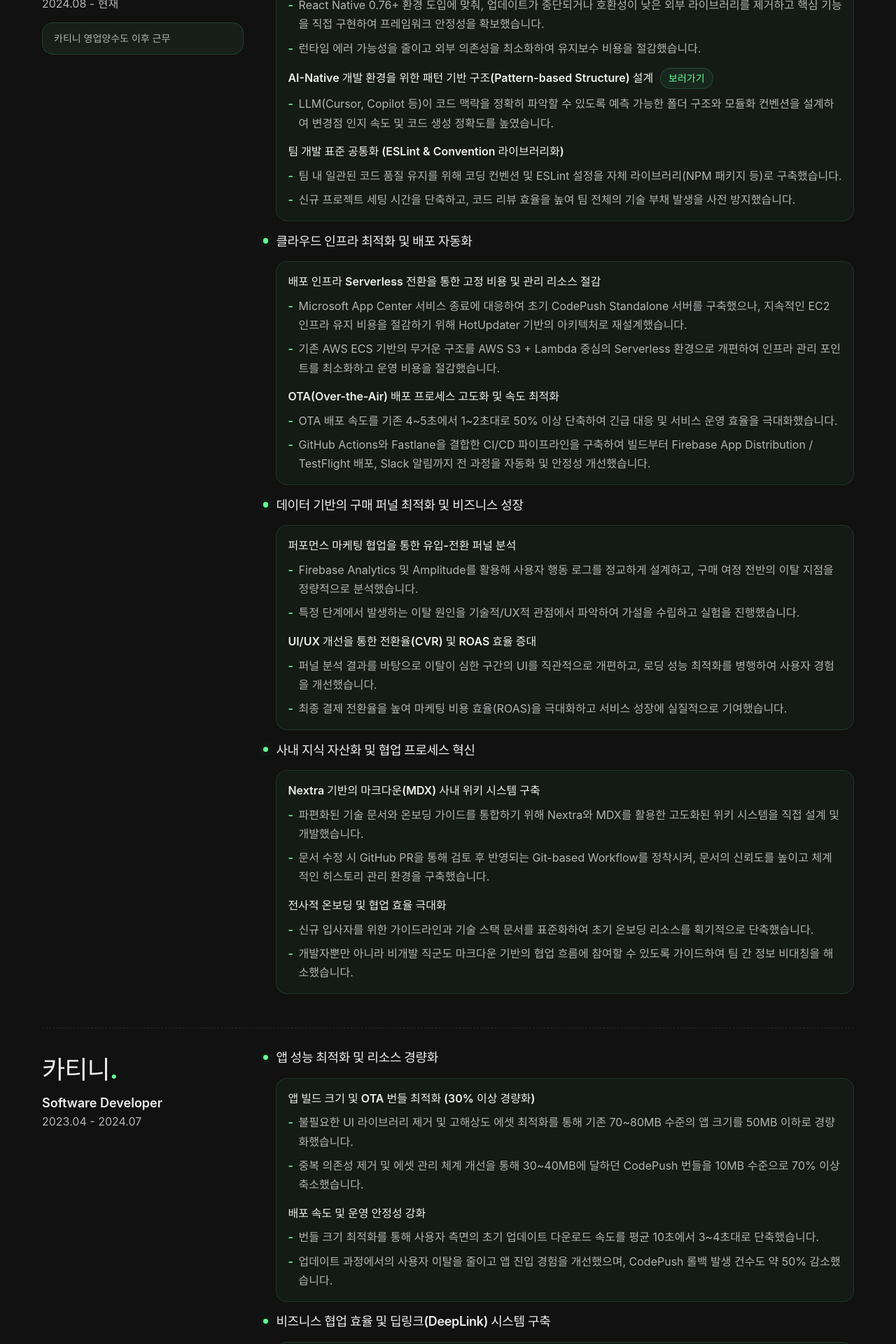
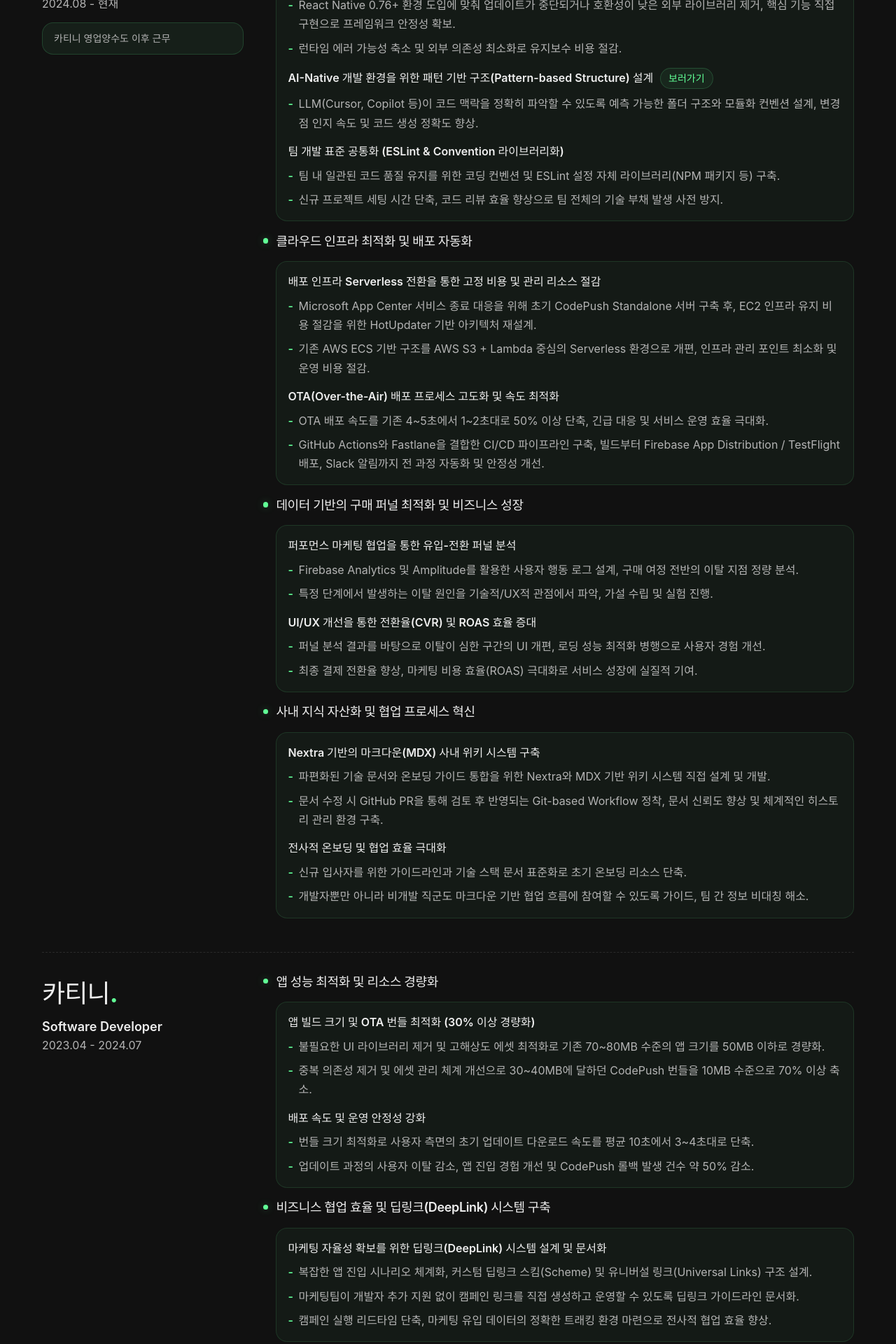
Before and after one commit to RyuWoong/ryuwoong.github.io, a Next.js app: page /profile in a window 1280 px wide. Shown: the part 1260-3180 px from the top of the page at 70% size. Built offline with nearby package versions, Linux system fonts and the light colour scheme; a web font is replaced by a local one.

Commit message:
프로필 경력 문구 명사형으로 정리

```diff
--- a/app/(main)/profile/page.tsx
+++ b/app/(main)/profile/page.tsx
@@ -90,14 +90,14 @@ const experiences: Experience[] = [
           {
             title: "뉴 아키텍처(New Architecture) 대응 및 의존성 최적화",
             details: [
-              "React Native 0.76+ 환경 도입에 맞춰, 업데이트가 중단되거나 호환성이 낮은 외부 라이브러리를 제거하고 핵심 기능을 직접 구현하여 프레임워크 안정성을 확보했습니다.",
-              "런타임 에러 가능성을 줄이고 외부 의존성을 최소화하여 유지보수 비용을 절감했습니다.",
+              "React Native 0.76+ 환경 도입에 맞춰 업데이트가 중단되거나 호환성이 낮은 외부 라이브러리 제거, 핵심 기능 직접 구현으로 프레임워크 안정성 확보.",
+              "런타임 에러 가능성 축소 및 외부 의존성 최소화로 유지보수 비용 절감.",
             ],
           },
           {
             title: "AI-Native 개발 환경을 위한 패턴 기반 구조(Pattern-based Structure) 설계",
             details: [
-              "LLM(Cursor, Copilot 등)이 코드 맥락을 정확히 파악할 수 있도록 예측 가능한 폴더 구조와 모듈화 컨벤션을 설계하여 변경점 인지 속도 및 코드 생성 정확도를 높였습니다.",
+              "LLM(Cursor, Copilot 등)이 코드 맥락을 정확히 파악할 수 있도록 예측 가능한 폴더 구조와 모듈화 컨벤션 설계, 변경점 인지 속도 및 코드 생성 정확도 향상.",
             ],
             href: "/blog/2",
             linkLabel: "보러가기",
@@ -105,8 +105,8 @@ const experiences: Experience[] = [
           {
             title: "팀 개발 표준 공통화 (ESLint & Convention 라이브러리화)",
             details: [
-              "팀 내 일관된 코드 품질 유지를 위해 코딩 컨벤션 및 ESLint 설정을 자체 라이브러리(NPM 패키지 등)로 구축했습니다.",
-              "신규 프로젝트 세팅 시간을 단축하고, 코드 리뷰 효율을 높여 팀 전체의 기술 부채 발생을 사전 방지했습니다.",
+              "팀 내 일관된 코드 품질 유지를 위한 코딩 컨벤션 및 ESLint 설정 자체 라이브러리(NPM 패키지 등) 구축.",
+              "신규 프로젝트 세팅 시간 단축, 코드 리뷰 효율 향상으로 팀 전체의 기술 부채 발생 사전 방지.",
             ],
           },
         ],
@@ -117,15 +117,15 @@ const experiences: Experience[] = [
           {
             title: "배포 인프라 Serverless 전환을 통한 고정 비용 및 관리 리소스 절감",
             details: [
-              "Microsoft App Center 서비스 종료에 대응하여 초기 CodePush Standalone 서버를 구축했으나, 지속적인 EC2 인프라 유지 비용을 절감하기 위해 HotUpdater 기반의 아키텍처로 재설계했습니다.",
-              "기존 AWS ECS 기반의 무거운 구조를 AWS S3 + Lambda 중심의 Serverless 환경으로 개편하여 인프라 관리 포인트를 최소화하고 운영 비용을 절감했습니다.",
+              "Microsoft App Center 서비스 종료 대응을 위해 초기 CodePush Standalone 서버 구축 후, EC2 인프라 유지 비용 절감을 위한 HotUpdater 기반 아키텍처 재설계.",
+              "기존 AWS ECS 기반 구조를 AWS S3 + Lambda 중심의 Serverless 환경으로 개편, 인프라 관리 포인트 최소화 및 운영 비용 절감.",
             ],
           },
           {
             title: "OTA(Over-the-Air) 배포 프로세스 고도화 및 속도 최적화",
             details: [
-              "OTA 배포 속도를 기존 4~5초에서 1~2초대로 50% 이상 단축하여 긴급 대응 및 서비스 운영 효율을 극대화했습니다.",
-              "GitHub Actions와 Fastlane을 결합한 CI/CD 파이프라인을 구축하여 빌드부터 Firebase App Distribution / TestFlight 배포, Slack 알림까지 전 과정을 자동화 및 안정성 개선했습니다.",
+              "OTA 배포 속도를 기존 4~5초에서 1~2초대로 50% 이상 단축, 긴급 대응 및 서비스 운영 효율 극대화.",
+              "GitHub Actions와 Fastlane을 결합한 CI/CD 파이프라인 구축, 빌드부터 Firebase App Distribution / TestFlight 배포, Slack 알림까지 전 과정 자동화 및 안정성 개선.",
             ],
           },
         ],
@@ -136,15 +136,15 @@ const experiences: Experience[] = [
           {
             title: "퍼포먼스 마케팅 협업을 통한 유입-전환 퍼널 분석",
             details: [
-              "Firebase Analytics 및 Amplitude를 활용해 사용자 행동 로그를 정교하게 설계하고, 구매 여정 전반의 이탈 지점을 정량적으로 분석했습니다.",
-              "특정 단계에서 발생하는 이탈 원인을 기술적/UX적 관점에서 파악하여 가설을 수립하고 실험을 진행했습니다.",
+              "Firebase Analytics 및 Amplitude를 활용한 사용자 행동 로그 설계, 구매 여정 전반의 이탈 지점 정량 분석.",
+              "특정 단계에서 발생하는 이탈 원인을 기술적/UX적 관점에서 파악, 가설 수립 및 실험 진행.",
             ],
           },
           {
             title: "UI/UX 개선을 통한 전환율(CVR) 및 ROAS 효율 증대",
             details: [
-              "퍼널 분석 결과를 바탕으로 이탈이 심한 구간의 UI를 직관적으로 개편하고, 로딩 성능 최적화를 병행하여 사용자 경험을 개선했습니다.",
-              "최종 결제 전환율을 높여 마케팅 비용 효율(ROAS)을 극대화하고 서비스 성장에 실질적으로 기여했습니다.",
+              "퍼널 분석 결과를 바탕으로 이탈이 심한 구간의 UI 개편, 로딩 성능 최적화 병행으로 사용자 경험 개선.",
+              "최종 결제 전환율 향상, 마케팅 비용 효율(ROAS) 극대화로 서비스 성장에 실질적 기여.",
             ],
           },
         ],
@@ -155,15 +155,15 @@ const experiences: Experience[] = [
           {
             title: "Nextra 기반의 마크다운(MDX) 사내 위키 시스템 구축",
             details: [
-              "파편화된 기술 문서와 온보딩 가이드를 통합하기 위해 Nextra와 MDX를 활용한 고도화된 위키 시스템을 직접 설계 및 개발했습니다.",
-              "문서 수정 시 GitHub PR을 통해 검토 후 반영되는 Git-based Workflow를 정착시켜, 문서의 신뢰도를 높이고 체계적인 히스토리 관리 환경을 구축했습니다.",
+              "파편화된 기술 문서와 온보딩 가이드 통합을 위한 Nextra와 MDX 기반 위키 시스템 직접 설계 및 개발.",
+              "문서 수정 시 GitHub PR을 통해 검토 후 반영되는 Git-based Workflow 정착, 문서 신뢰도 향상 및 체계적인 히스토리 관리 환경 구축.",
             ],
           },
           {
             title: "전사적 온보딩 및 협업 효율 극대화",
             details: [
-              "신규 입사자를 위한 가이드라인과 기술 스택 문서를 표준화하여 초기 온보딩 리소스를 획기적으로 단축했습니다.",
-              "개발자뿐만 아니라 비개발 직군도 마크다운 기반의 협업 흐름에 참여할 수 있도록 가이드하여 팀 간 정보 비대칭을 해소했습니다.",
+              "신규 입사자를 위한 가이드라인과 기술 스택 문서 표준화로 초기 온보딩 리소스 단축.",
+              "개발자뿐만 아니라 비개발 직군도 마크다운 기반 협업 흐름에 참여할 수 있도록 가이드, 팀 간 정보 비대칭 해소.",
             ],
           },
         ],
@@ -181,15 +181,15 @@ const experiences: Experience[] = [
           {
             title: "앱 빌드 크기 및 OTA 번들 최적화 (30% 이상 경량화)",
             details: [
-              "불필요한 UI 라이브러리 제거 및 고해상도 에셋 최적화를 통해 기존 70~80MB 수준의 앱 크기를 50MB 이하로 경량화했습니다.",
-              "중복 의존성 제거 및 에셋 관리 체계 개선을 통해 30~40MB에 달하던 CodePush 번들을 10MB 수준으로 70% 이상 축소했습니다.",
+              "불필요한 UI 라이브러리 제거 및 고해상도 에셋 최적화로 기존 70~80MB 수준의 앱 크기를 50MB 이하로 경량화.",
+              "중복 의존성 제거 및 에셋 관리 체계 개선으로 30~40MB에 달하던 CodePush 번들을 10MB 수준으로 70% 이상 축소.",
             ],
           },
           {
             title: "배포 속도 및 운영 안정성 강화",
             details: [
-              "번들 크기 최적화를 통해 사용자 측면의 초기 업데이트 다운로드 속도를 평균 10초에서 3~4초대로 단축했습니다.",
-              "업데이트 과정에서의 사용자 이탈을 줄이고 앱 진입 경험을 개선했으며, CodePush 롤백 발생 건수도 약 50% 감소했습니다.",
+              "번들 크기 최적화로 사용자 측면의 초기 업데이트 다운로드 속도를 평균 10초에서 3~4초대로 단축.",
+              "업데이트 과정의 사용자 이탈 감소, 앱 진입 경험 개선 및 CodePush 롤백 발생 건수 약 50% 감소.",
             ],
           },
         ],
@@ -200,9 +200,9 @@ const experiences: Experience[] = [
           {
             title: "마케팅 자율성 확보를 위한 딥링크(DeepLink) 시스템 설계 및 문서화",
             details: [
-              "복잡한 앱 진입 시나리오를 체계화하여 커스텀 딥링크 스킴(Scheme) 및 유니버설 링크(Universal Links) 구조를 설계했습니다.",
-              "마케팅팀이 개발자의 추가 지원 없이도 캠페인 링크를 직접 생성하고 운영할 수 있도록 딥링크 가이드라인을 문서화했습니다.",
-              "캠페인 실행 리드타임을 단축하고, 마케팅 유입 데이터의 정확한 트래킹 환경을 마련하여 전사적 협업 효율을 높였습니다.",
+              "복잡한 앱 진입 시나리오 체계화, 커스텀 딥링크 스킴(Scheme) 및 유니버설 링크(Universal Links) 구조 설계.",
+              "마케팅팀이 개발자 추가 지원 없이 캠페인 링크를 직접 생성하고 운영할 수 있도록 딥링크 가이드라인 문서화.",
+              "캠페인 실행 리드타임 단축, 마케팅 유입 데이터의 정확한 트래킹 환경 마련으로 전사적 협업 효율 향상.",
             ],
           },
         ],
@@ -213,8 +213,8 @@ const experiences: Experience[] = [
           {
             title: "컴포넌트 중심의 디자인 시스템(Design System) 토대 마련",
             details: [
-              "디자이너와의 긴밀한 협업을 통해 색상 팔레트, Typography, Button, Label 등 원자 단위(Atomic)의 재사용 가능한 공통 컴포넌트 라이브러리를 구축했습니다.",
-              "디자인 시스템 도입을 통해 신규 화면 개발 속도를 높이고, 서비스 전반의 UI 일관성을 확보하여 팀 전체의 협업 효율과 생산성을 높였습니다.",
+              "디자이너와의 긴밀한 협업을 통해 색상 팔레트, Typography, Button, Label 등 원자 단위(Atomic)의 재사용 가능한 공통 컴포넌트 라이브러리 구축.",
+              "디자인 시스템 도입으로 신규 화면 개발 속도 향상, 서비스 전반의 UI 일관성 확보 및 팀 전체의 협업 효율과 생산성 향상.",
             ],
           },
         ],
@@ -225,8 +225,8 @@ const experiences: Experience[] = [
           {
             title: "React Query 기반의 효율적인 데이터 페칭(Fetching) 및 캐싱 전략 수립",
             details: [
-              "무분별한 API 호출을 방지하기 위해 React Query(TanStack Query)를 도입하고, 정교한 캐싱 로직과 서버 상태 관리 구조를 설계했습니다.",
-              "불필요한 네트워크 요청을 획기적으로 줄여 데이터 소모량을 절감하고 앱 성능을 높였습니다.",
+              "무분별한 API 호출 방지를 위한 React Query(TanStack Query) 도입, 정교한 캐싱 로직과 서버 상태 관리 구조 설계.",
+              "불필요한 네트워크 요청 축소로 데이터 소모량 절감 및 앱 성능 향상.",
             ],
           },
         ],
@@ -244,14 +244,14 @@ const experiences: Experience[] = [
           {
             title: "다양한 비즈니스 도메인의 React Native 앱 서비스 구축",
             details: [
-              "오픈마켓, 쇼핑몰, 예약 시스템 등 4~5개의 다양한 도메인 프로젝트에 참여하여 서비스 특성에 최적화된 앱 구조를 설계하고 구현했습니다.",
-              "실시간 채팅, 구독 모델 기반 결제 시스템, App Store/Play Store 인앱 결제(IAP) 등 복잡한 서버 연동과 클라이언트 로직을 구현했습니다.",
+              "오픈마켓, 쇼핑몰, 예약 시스템 등 4~5개의 다양한 도메인 프로젝트 참여, 서비스 특성에 최적화된 앱 구조 설계 및 구현.",
+              "실시간 채팅, 구독 모델 기반 결제 시스템, App Store/Play Store 인앱 결제(IAP) 등 복잡한 서버 연동과 클라이언트 로직 구현.",
             ],
           },
           {
             title: "빠른 시장 진입을 위한 애자일(Agile) 개발 및 병행 업무 수행",
             details: [
-              "여러 프로젝트를 동시 병행하며 요구사항을 빠르게 분석하고, 서비스 성격에 맞는 기술 스택(Context API, Redux 등)을 유연하게 적용해 개발 리드타임을 단축했습니다.",
+              "여러 프로젝트 동시 병행, 요구사항 분석과 서비스 성격에 맞는 기술 스택(Context API, Redux 등)의 유연한 적용으로 개발 리드타임 단축.",
             ],
           },
         ],
@@ -262,15 +262,15 @@ const experiences: Experience[] = [
           {
             title: "React Native WebApp Boilerplate 자체 제작 및 도입",
             details: [
-              "프로젝트 초기 세팅 비용을 획기적으로 줄이기 위해 WebApp 전용 Boilerplate를 직접 구축했습니다.",
-              "공통 컴포넌트, 네이티브 브릿지 통신 규격, 인증 로직 등을 표준화하여 신규 프로젝트 착수 리소스를 약 30% 이상 절감했습니다.",
+              "프로젝트 초기 세팅 비용 절감을 위한 WebApp 전용 Boilerplate 직접 구축.",
+              "공통 컴포넌트, 네이티브 브릿지 통신 규격, 인증 로직 표준화로 신규 프로젝트 착수 리소스 약 30% 이상 절감.",
             ],
           },
           {
             title: "협업 프로세스 체계화 (Notion 도입 및 템플릿 설계)",
             details: [
-              "파편화된 업무 히스토리를 통합하기 위해 Notion 기반의 프로젝트 관리 체계를 제안했습니다.",
-              "기획-개발-QA 단계를 연결하는 프로젝트 템플릿을 제작하여 내부 커뮤니케이션 비용을 줄이고 협업 효율을 높였습니다.",
+              "파편화된 업무 히스토리 통합을 위한 Notion 기반 프로젝트 관리 체계 제안.",
+              "기획-개발-QA 단계를 연결하는 프로젝트 템플릿 제작, 내부 커뮤니케이션 비용 절감 및 협업 효율 향상.",
             ],
           },
         ],
@@ -281,8 +281,8 @@ const experiences: Experience[] = [
           {
             title: "사내 기술 세미나 주도 및 프론트엔드 역량 강화",
             details: [
-              "동료 개발자(프론트엔드/백엔드)를 대상으로 React의 렌더링 원리 및 최신 프론트엔드 트렌드를 공유하는 세미나를 진행했습니다.",
-              "팀 전체의 기술 상향 평준화를 도모하고, 백엔드 개발자와의 원활한 소통을 위한 API 설계 컨벤션 가이드라인을 제시했습니다.",
+              "동료 개발자(프론트엔드/백엔드)를 대상으로 React의 렌더링 원리 및 최신 프론트엔드 트렌드 공유 세미나 진행.",
+              "팀 전체의 기술 상향 평준화 도모, 백엔드 개발자와의 원활한 소통을 위한 API 설계 컨벤션 가이드라인 제시.",
             ],
           },
         ],
```
